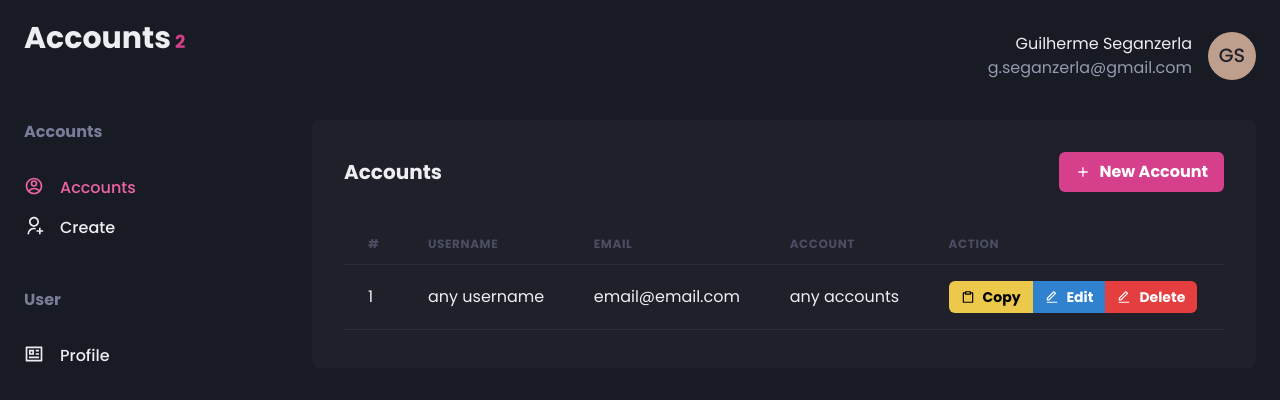
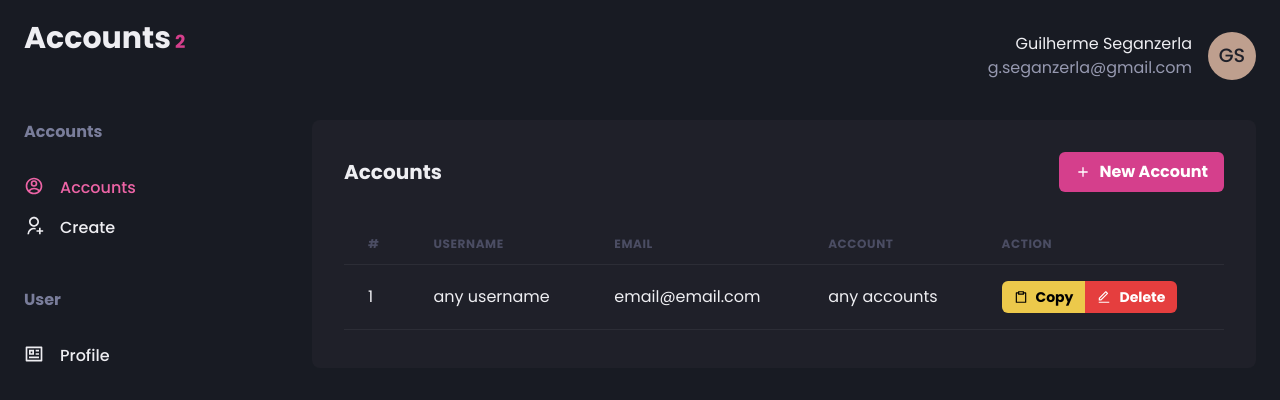
Before and after one commit to gseganzerla/accounts2-front, a Next.js app: page /accounts in a window 1280 px wide. Shown: the top 400 px of the page. Built offline with nearby package versions, Linux system fonts and the light colour scheme.

Commit message:
fix: remove edit button

```diff
--- a/src/pages/accounts/index.tsx
+++ b/src/pages/accounts/index.tsx
@@ -48,9 +48,9 @@ export default function index() {
                   <IconButton icon={RiClipboardLine} colorScheme="yellow">
                     Copy
                   </IconButton>
-                  <IconButton icon={RiEditLine} colorScheme="blue">
+                  {/* <IconButton icon={RiEditLine} colorScheme="blue">
                     Edit
-                  </IconButton>
+                  </IconButton> */}
                   <IconButton icon={RiEditLine} colorScheme="red">
                     Delete
                   </IconButton>
```
